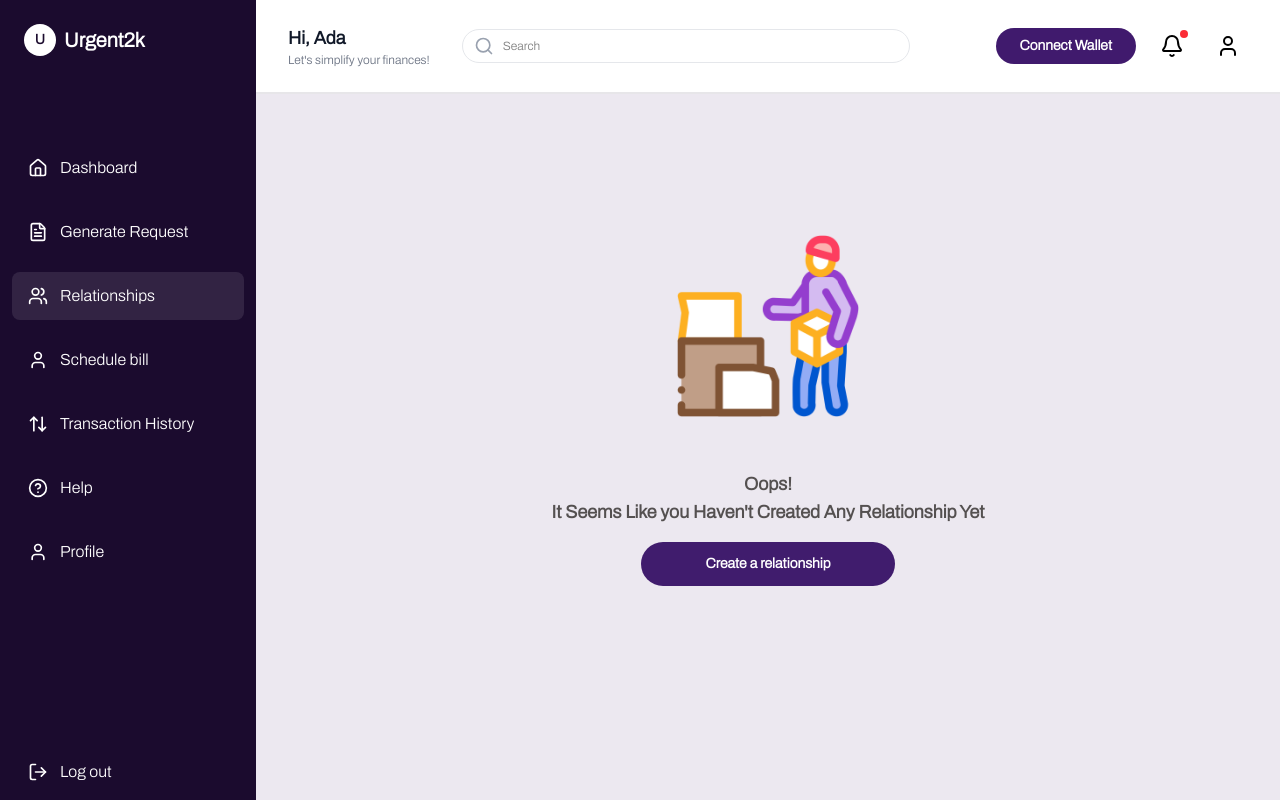
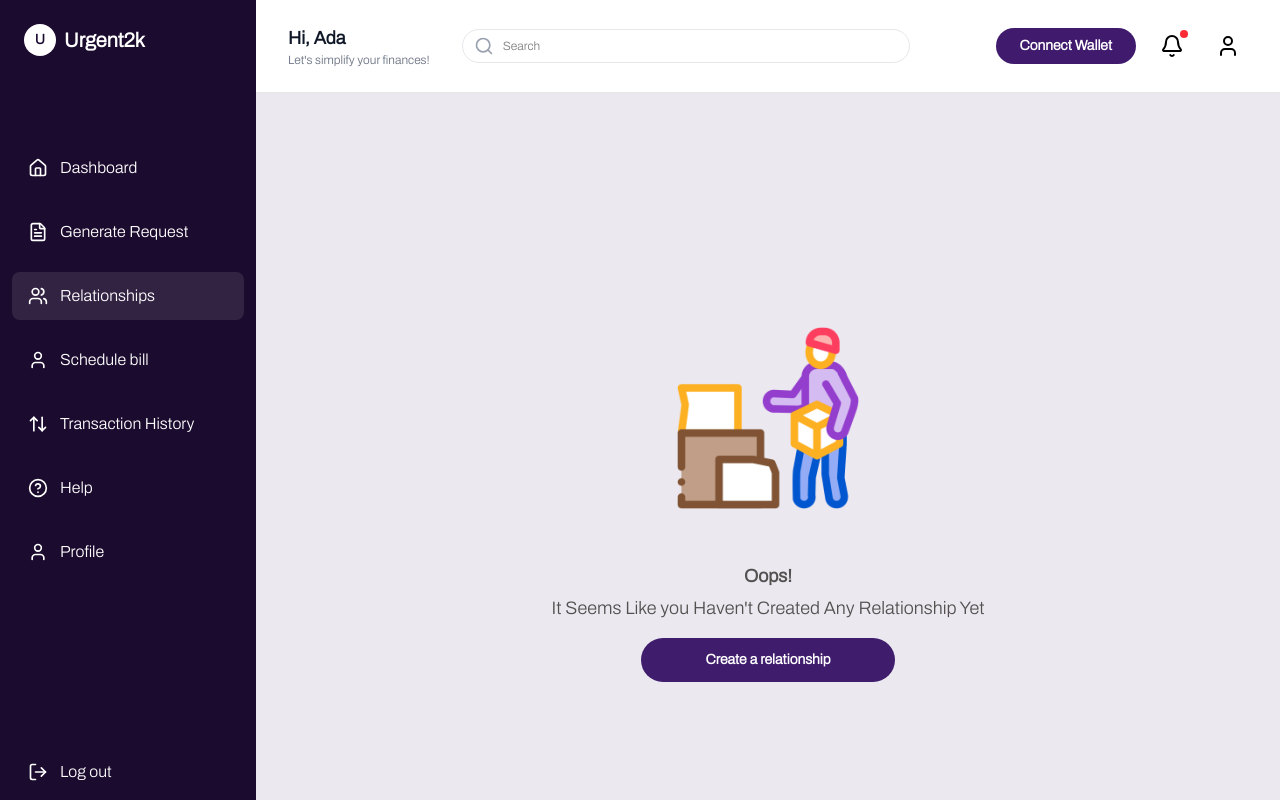
Before and after one commit to Na8aN-web/URGENT-2KAY-GROUP-PROJECT, a React (Vite) app: page /dashboard/relationships in a window 1280 px wide. Built offline with nearby package versions, Linux system fonts and the light colour scheme.

Commit message:
feat(ui): update styling

```diff
--- a/src/components/BackButton.jsx
+++ b/src/components/BackButton.jsx
@@ -7,7 +7,7 @@ const BackButton = () => {
   return (
     <div
       onClick={() => navigate(-1)}
-      className="flex items-center gap-1 cursor-pointer"
+      className="flex items-center gap-1 cursor-pointer pb-4"
     >
       <IoIosArrowBack className="w-5 h-5" />
       <span className="text-base">Back</span>
--- a/src/components/InputField.tsx
+++ b/src/components/InputField.tsx
@@ -23,7 +23,7 @@ const InputField = ({
         readOnly={readOnly}
         required={required}
         type="text"
-        className={`border border-[#DBDDE0] w-full bg-white rounded-sm px-4 py-2 text-sm text-[#A8A8A8] ${className}`}
+        className={`border border-[#DBDDE0] w-full bg-white rounded-sm px-4 py-2 text-sm text-[#000000] ${className}`}
       />
       <span className="text-xs text-[#525252] font-normal">{inputSpan}</span>
     </div>
--- /dev/null
+++ b/src/pages/auth/components/AuthLayout.css
@@ -0,0 +1,6 @@
+.desktop-hero {
+  background-image: url("../../../assets/images/purple-bg.avif");
+  background-repeat: no-repeat;
+  background-size: cover;
+  background-position: center;
+}
--- a/src/pages/auth/components/AuthLayout.jsx
+++ b/src/pages/auth/components/AuthLayout.jsx
@@ -1,5 +1,6 @@
 import React from "react";
 import { Link } from "react-router";
+import "./AuthLayout.css";
 
 const AuthLayout = ({
   children,
@@ -11,9 +12,9 @@ const AuthLayout = ({
 }) => {
   return (
     <div className="bg-[#f0edf3] md:flex w-full min-h-screen">
-      <section className="hidden bg-purple-950 md:flex md:justify-center md:items-center md:flex-1 px-6">
+      <section className="desktop-hero hidden bg-purple-950 md:flex md:justify-center md:items-center md:flex-1 px-6">
         {/* Desktop hero */}
-        <div className="bg-white/30 backdrop-blur-xl border border-white/20 max-w-lg h-[70%] px-[5%] py-[8%] flex flex-col justify-between rounded-3xl">
+        <div className="bg-white/20 backdrop-blur-xl border border-white/20 max-w-lg h-[70%] px-[5%] py-[8%] flex flex-col justify-between rounded-3xl">
           <div className="space-y-2">
             <h1 className="text-2xl text-[#D5CECE] font-normal">
               Welcome to
--- a/src/pages/relationship/CreateRelationship.jsx
+++ b/src/pages/relationship/CreateRelationship.jsx
@@ -18,8 +18,8 @@ const CreateRelationship = () => {
 
   return (
     <>
-      <section className="px-8 py-2 lg:py-8 sm:px-28 lg:px-18 lg:pt-20 lg:max-w-5xl lg:mx-auto">
-        <h2 className="text-2xl font-bold text-[#401A6D] pb-12 text-center md:text-start">
+      <section className="p-8 sm:px-28 sm:py-12 lg:px-18 lg:pt-20 lg:max-w-5xl lg:mx-auto">
+        <h2 className="text-2xl font-bold text-[#331122] pb-12 text-center md:text-start">
           Create a Relationship
         </h2>
         {/* Create relationship */}
--- a/src/pages/relationship/MyRelationships.jsx
+++ b/src/pages/relationship/MyRelationships.jsx
@@ -2,7 +2,7 @@ import React, { useState } from "react";
 import avatar from "./img/avatar.png";
 import Button from "../../components/Button";
 import { CiMenuKebab } from "react-icons/ci";
-import { MdCancel } from "react-icons/md";
+import { IoMdClose } from "react-icons/io";
 import RelationshipModal from "./components/RelationshipModal";
 import { useNavigate } from "react-router";
 import BackButton from "../../components/BackButton";
@@ -56,22 +56,22 @@ const MyRelationships = () => {
       </h1>
 
       <div className="relative flex items-center justify-between border border-[#E8BF31] rounded-2xl p-3 sm:p-4 md:p-5 md:max-w-[60%] lg:max-w-[50%]">
-        <div className="flex items-center gap-4">
+        <div className="flex items-center gap-3">
           <img src={avatar} alt="" className="h-[65px] w-[65px]" />
           <div>
             <p className="text-xs font-bold">Mrs Kamasi</p>
             <span className="text-xs font-bold">Mother</span>
           </div>
         </div>
-        <div className="flex items-center gap-4">
+        <div className=" flex items-center gap-4">
           <button
-            className="bg-[#401C6D] w-fit h-fit py-2 px-3 rounded-full text-white font-bold text-xs"
+            className="bg-[#401C6D] w-fit h-fit py-2 px-4 rounded-full text-white font-bold text-xs"
             onClick={() => navigate("/dashboard/sponsor-profile")}
           >
             View
           </button>
           <button
-            className="text-[#401C6D] w-fit h-fit py-2 px-3 rounded-full bg-white font-bold text-sm border border-[#E8BF31]"
+            className="text-[#401C6D] w-fit h-fit py-2 px-4 rounded-full bg-white font-bold text-xs border border-[#E8BF31]"
             onClick={() => navigate("/dashboard/edit-sponsor-profile")}
           >
             Edit
@@ -88,7 +88,7 @@ const MyRelationships = () => {
               onClick={() => setShowOptionsMenu(false)}
               className="absolute top-3 right-3 z-50"
             >
-              <MdCancel className="h-8 w-8 text-purple-900 cursor-pointer" />
+              <IoMdClose className="h-8 w-8 text-white cursor-pointer" />
             </button>
             <ul className="text-center bg-white rounded-xl text-sm">
               <li
@@ -156,6 +156,7 @@ const MyRelationships = () => {
           <RelationshipModal
             action={modalAction}
             onClick={() => setShowRemoveSponsor(false)}
+            img={trash}
             title="Sponsor Profile Deleted."
             message="Mrs. Kamal is no longer linked to your account."
             btnTxt="Done"
--- a/src/pages/relationship/Relationships.jsx
+++ b/src/pages/relationship/Relationships.jsx
@@ -11,19 +11,25 @@ const Relationship = () => {
   };
 
   return (
-    <div className="p-6 lg:p-8 bg-[#ECE8F0] min-h-screen">
-      <div className="flex flex-col items-center justify-center pt-16 sm:pt-22">
-        <img src={people} alt="people.png" className="h-56 w-56 md:h-56 md:w-56" />
+    <div className="p-6 lg:p-8 bg-[#ECE8F0] min-h-screen flex flex-col items-center justify-center text-center">
+      <img
+        src={people}
+        alt="people.png"
+        className="h-56 w-56 md:h-56 md:w-56"
+      />
 
-        <span className="text-[#545050] text-base sm:text-lg font-bold pt-8">
-          Oops!
-        </span>
-        <p className="pb-4 text-[#545050] text-base sm:text-lg font-bold text-center">
-          It Seems Like you Haven't Created Any Relationship Yet
-        </p>
+      <span className="text-[#545050] text-sm sm:text-lg font-bold pt-8 pb-1">
+        Oops!
+      </span>
+      <p className="pb-4 text-[#545050] text-sm sm:text-lg font-normal">
+        It Seems Like you Haven't Created Any Relationship Yet
+      </p>
 
-        <Button btnTxt="Create a relationship" onClick={handleCreate} className="sm:px-16"/>
-      </div>
+      <Button
+        btnTxt="Create a relationship"
+        onClick={handleCreate}
+        className="px-8 sm:px-16"
+      />
     </div>
   );
 };
--- a/src/pages/relationship/components/RelationshipModal.jsx
+++ b/src/pages/relationship/components/RelationshipModal.jsx
@@ -5,20 +5,13 @@ import ButtonGold from "../../../components/ButtonGold";
 const RelationshipModal = ({ onClick, title, message, btnTxt, img }) => {
   return (
     <div className="relative w-full max-w-[550px] bg-white py-10 px-4 md:py-20 md:px-8 rounded-lg">
-      {/* Close button */}
-      {/* <button
-        onClick={onClose}
-        className="absolute top-3 right-3 text-gray-600 text-xl font-bold"
-      >
-        ✕
-      </button> */}
       <div className="text-center flex flex-col justify-center items-center">
        <img src={img} alt="" className="h-22 w-22 md:h-68 md:w-68" />
 
         <p className="text-base sm:text-xl font-semibold text-[#000000] pt-6">
         {title}
         </p>
-        <p className="text-sm sm:text-base text-[#686363] font-normal pt-1 pb-4">
+        <p className="text-sm sm:text-base text-[#686363] font-normal pt-2 pb-5">
         {message}
         </p>
 
--- a/src/pages/schedule/ScheduleBill.jsx
+++ b/src/pages/schedule/ScheduleBill.jsx
@@ -13,27 +13,27 @@ const ScheduleBill = () => {
     navigate("/dashboard/bill-details")
   }
   return (
-    <div className="p-5 sm:p-6 lg:p-8 bg-[#ECE8F0] min-h-screen">
+    <div className="p-5 sm:p-6 lg:p-8 bg-[#ECE8F0] min-h-screen flex flex-col">
       <BackButton />
       <h1 className="text-sm sm:text-base font-bold text-[#252323]">
         Scheduled Bills
       </h1>
 
-      <div className="flex flex-col items-center justify-center pt-16 sm:pt-22">
-        <img src={bill} alt="" className="w-28 h-28 sm:w-52 sm:h-52" />
+      <div className="flex-1 flex flex-col items-center justify-center text-center">
+        <img src={bill} alt="" className="w-36 h-36 sm:w-52 sm:h-52" />
 
-        <p className="pb-2 pt-4 text-[#545050] text-base sm:text-lg font-bold">
+        <p className="pb-3 pt-4 text-[#545050] text-base sm:text-lg font-bold">
           Nothing scheduled yet.
         </p>
-        <span className="text-[#535151] text-[11px] sm:text-sm font-normal">
+        <span className="text-[#535151] text-sm font-normal pb-1">
           Schedule your bills now and let your sponsors know what's coming rent,
           tuition, or essentials.
         </span>
-        <span className="text-[#535151] text-[11px] sm:text-sm font-normal pb-4">
+        <span className="text-[#535151] text-sm font-normal pb-4">
           No surprises, no pressure-just smarter support.
         </span>
 
-        <Button btnTxt="Schedule bill" onClick={handleScheduleBill} />
+        <Button btnTxt="Schedule bill" onClick={handleScheduleBill} className="px-8 sm:px-16"/>
       </div>
     </div>
   );
```
Also changed, not shown: src/pages/schedule/BillDetails.jsx (+0 -7 lines), src/assets/images/purple-bg.avif (added).
